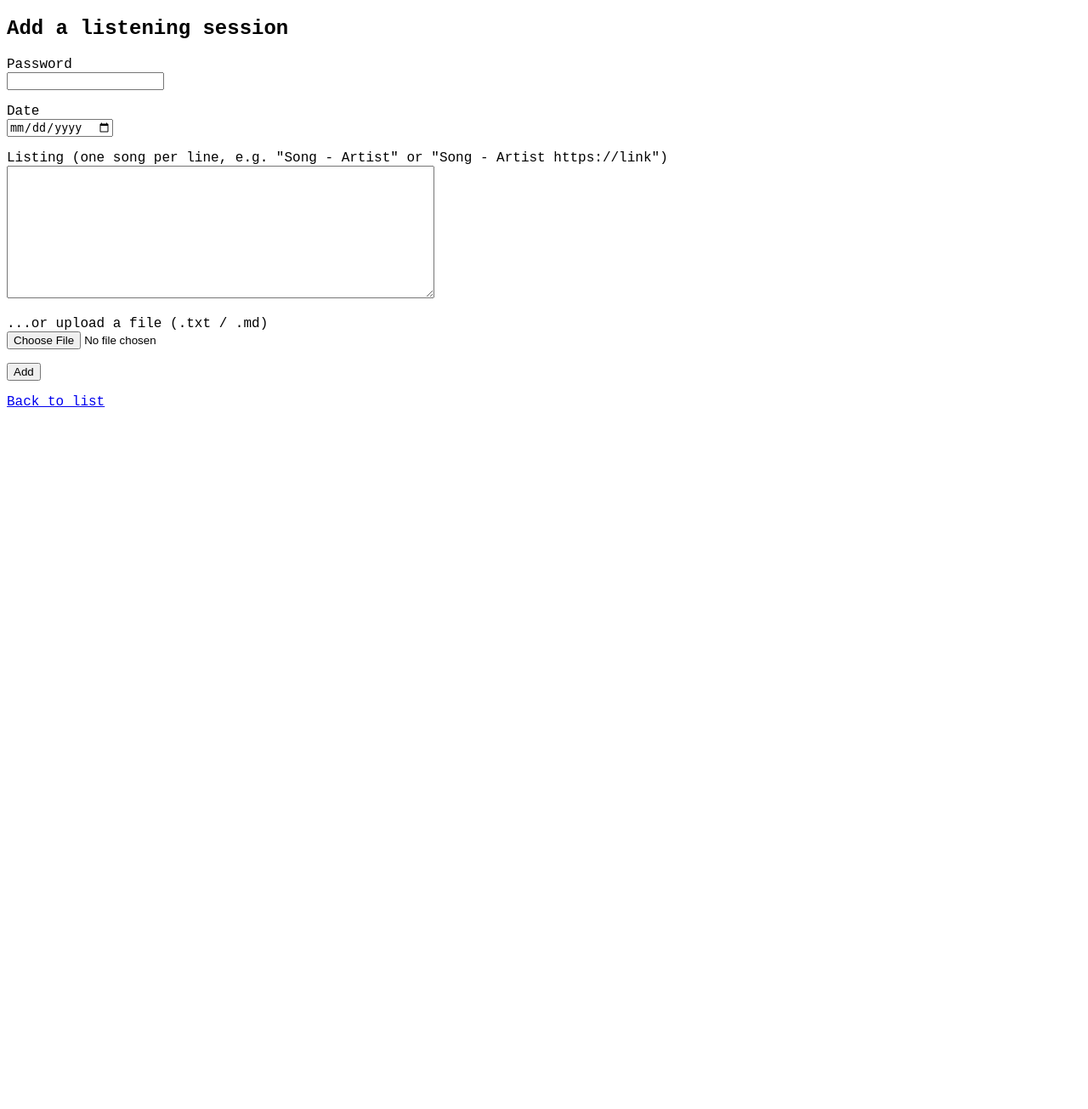
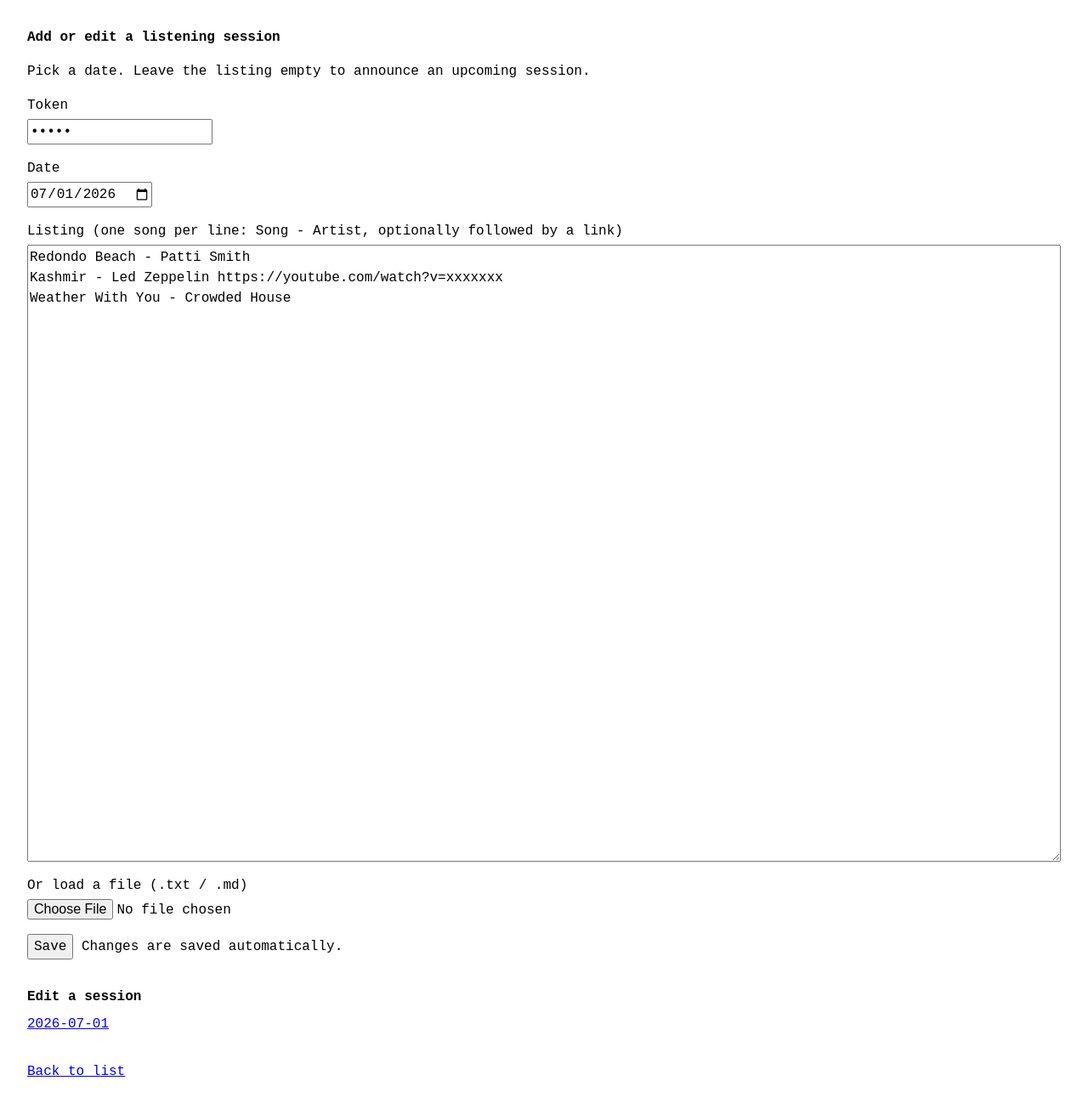
Before and after one commit to mandymozart/palazzo-listening, a PHP site: page /add.php?date=2026-07-01 in a window 1280 px wide. Shown: the whole page at 85% size. Before the commit the page ends 479 px from the top, so only its background shows below. Run offline with PHP 8.4, Linux system fonts and the light colour scheme.

Commit message:
Add token, autosave, editing and upcoming sessions; tidy spacing and lists
- Rename password to token, remembered in localStorage
- Autosave the listing while typing; bigger textarea
- Edit past sessions; empty listing announces an upcoming date
- Even font sizes, no list bullets, consistent padding

```diff
--- a/add.php
+++ b/add.php
@@ -1,27 +1,23 @@
-<?php require __DIR__ . '/lib.php'; ?>
-<!DOCTYPE html>
-<html lang="en">
-<head>
-<meta charset="UTF-8">
-<title>Add Listening Session</title>
-<link rel="stylesheet" href="style.css">
-</head>
-<body>
+<?php
+require __DIR__ . '/lib.php';
 
-<?php
+function field($name) {
+    return is_string($_POST[$name] ?? null) ? $_POST[$name] : '';
+}
+
 $errors = [];
-$success = false;
+$saved = false;
+$posting = $_SERVER['REQUEST_METHOD'] === 'POST';
 
-if ($_SERVER['REQUEST_METHOD'] === 'POST') {
-    $password = $_POST['password'] ?? '';
-    $date = $_POST['date'] ?? '';
-    $listing = trim($_POST['listing'] ?? '');
+if ($posting) {
+    $date = field('date');
+    $listing = str_replace(["\r\n", "\r"], "\n", field('listing'));
 
-    if ($password !== PASSWORD) {
-        $errors[] = 'Incorrect password.';
+    if (TOKEN === '' || !hash_equals(TOKEN, field('token'))) {
+        $errors[] = 'Incorrect token.';
     }
 
-    if (!preg_match('/^\d{4}-\d{2}-\d{2}$/', $date)) {
+    if (!isValidDate($date)) {
         $errors[] = 'Please choose a valid date.';
     }
 
@@ -30,32 +26,53 @@ if ($_SERVER['REQUEST_METHOD'] === 'POST') {
         if (!in_array($ext, ['txt', 'md'])) {
             $errors[] = 'Uploaded file must be .txt or .md.';
         } elseif ($_FILES['file']['error'] === UPLOAD_ERR_OK) {
-            $listing = trim(file_get_contents($_FILES['file']['tmp_name']));
+            $listing = str_replace(["\r\n", "\r"], "\n", file_get_contents($_FILES['file']['tmp_name']));
         } else {
             $errors[] = 'File upload failed.';
         }
     }
 
-    if ($listing === '') {
-        $errors[] = 'Please provide a listing, either pasted or as a file.';
-    } elseif (!validateListing($listing)) {
-        $errors[] = 'Listing is not in the expected format. Each line must be "Song - Artist", optionally followed by a link.';
+    if (!$errors) {
+        saveListing($date, $listing);
+        $saved = true;
     }
 
-    if (empty($errors)) {
-        file_put_contents(DATA_DIR . '/' . $date . '.txt', $listing . "\n");
-        $success = true;
+    // Autosave requests from the page's JavaScript only need a short answer.
+    if (isset($_POST['ajax'])) {
+        header('Content-Type: text/plain; charset=utf-8');
+        if ($errors) {
+            http_response_code(400);
+        }
+        echo $errors ? 'Not saved: ' . implode(' ', $errors) : 'Saved';
+        exit;
     }
+} else {
+    $date = $_GET['date'] ?? '';
+    if (!is_string($date) || !isValidDate($date)) {
+        $date = date('Y-m-d');
+    }
+    $listing = loadListing($date);
 }
 ?>
+<!DOCTYPE html>
+<html lang="en">
+<head>
+<meta charset="UTF-8">
+<meta name="viewport" content="width=device-width, initial-scale=1">
+<title>Add or Edit Listening Session</title>
+<link rel="stylesheet" href="style.css">
+</head>
+<body>
 
-<h2>Add a listening session</h2>
+<h2>Add or edit a listening session</h2>
 
-<?php if ($success): ?>
-<p>Session added. <a href="index.php">Back to list</a></p>
-<?php else: ?>
+<p>Pick a date. Leave the listing empty to announce an upcoming session.</p>
 
-<?php if (!empty($errors)): ?>
+<?php if ($saved): ?>
+<p>Saved.</p>
+<?php endif; ?>
+
+<?php if ($errors): ?>
 <ul>
 <?php foreach ($errors as $error): ?>
 <li><?= htmlspecialchars($error) ?></li>
@@ -63,33 +80,108 @@ if ($_SERVER['REQUEST_METHOD'] === 'POST') {
 </ul>
 <?php endif; ?>
 
-<form method="post" enctype="multipart/form-data">
+<form id="form" method="post" enctype="multipart/form-data">
+<label>Token
+<input type="password" name="token" value="<?= htmlspecialchars($posting ? field('token') : 'admin') ?>" required autocomplete="off"></label>
+<label>Date
+<input type="date" name="date" value="<?= htmlspecialchars(isValidDate($date) ? $date : '') ?>" required></label>
+<label>Listing (one song per line: Song - Artist, optionally followed by a link)
+<textarea name="listing" rows="30" cols="80"><?= htmlspecialchars($listing) ?></textarea></label>
+<label>Or load a file (.txt / .md)
+<input type="file" name="file" accept=".txt,.md"></label>
 <p>
-<label>Password<br>
-<input type="password" name="password" required></label>
-</p>
-<p>
-<label>Date<br>
-<input type="date" name="date" required></label>
-</p>
-<p>
-<label>Listing (one song per line, e.g. "Song - Artist" or "Song - Artist https://link")<br>
-<textarea name="listing" rows="10" cols="60"></textarea></label>
-</p>
-<p>
-<label>...or upload a file (.txt / .md)<br>
-<input type="file" name="file" accept=".txt,.md"></label>
-</p>
-<p>
-<button type="submit">Add</button>
+<button type="submit">Save</button>
+<span id="status">Changes are saved automatically.</span>
 </p>
 </form>
 
+<h2>Edit a session</h2>
+<ul>
+<?php foreach (listSessions() as $file): $d = basename($file, '.txt'); ?>
+<?php if (isValidDate($d)): ?>
+<li><a href="add.php?date=<?= htmlspecialchars($d) ?>"><?= htmlspecialchars($d) ?></a></li>
 <?php endif; ?>
+<?php endforeach; ?>
+</ul>
 
 <footer>
 <a href="index.php">Back to list</a>
 </footer>
 
+<script>
+const form = document.getElementById('form');
+const token = form.elements.token;
+const date = form.elements.date;
+const listing = form.elements.listing;
+const file = form.elements.file;
+const note = document.getElementById('status');
+
+// The token is remembered in this browser so autosave can run without asking.
+try { token.value = localStorage.getItem('token') || token.value; } catch (e) {}
+token.addEventListener('input', () => {
+    try { localStorage.setItem('token', token.value); } catch (e) {}
+});
+
+let timer;
+let latest = 0;
+
+function save() {
+    clearTimeout(timer);
+    if (!date.value) {
+        note.textContent = 'Pick a date to save.';
+        return;
+    }
+
+    const request = ++latest;
+    const data = new FormData();
+    data.set('ajax', '1');
+    data.set('token', token.value);
+    data.set('date', date.value);
+    data.set('listing', listing.value);
+
+    note.textContent = 'Saving...';
+    fetch('add.php', { method: 'POST', body: data })
+        .then(response => response.text().then(text => ({ ok: response.ok, text })))
+        .then(result => {
+            if (request !== latest) return;
+            note.textContent = result.ok ? 'Saved ' + new Date().toLocaleTimeString() : result.text;
+        })
+        .catch(() => {
+            if (request === latest) note.textContent = 'Not saved: connection problem.';
+        });
+}
+
+listing.addEventListener('input', () => {
+    clearTimeout(timer);
+    note.textContent = 'Typing...';
+    timer = setTimeout(save, 800);
+});
+
+form.addEventListener('submit', event => {
+    event.preventDefault();
+    save();
+});
+
+// Choosing a file fills the listing, which is then saved like typed text.
+file.addEventListener('change', async () => {
+    if (!file.files[0]) return;
+    listing.value = await file.files[0].text();
+    file.value = '';
+    save();
+});
+
+// Choosing another date opens that session. The short delay avoids jumping
+// away while a date is still being typed.
+let dateTimer;
+date.addEventListener('change', () => {
+    clearTimeout(dateTimer);
+    dateTimer = setTimeout(() => {
+        if (/^20\d\d-\d\d-\d\d$/.test(date.value)) {
+            location.href = 'add.php?date=' + date.value;
+        }
+    }, 800);
+});
+</script>
+
 </body>
 </html>
--- a/lib.php
+++ b/lib.php
@@ -5,14 +5,30 @@ define('DATA_DIR', __DIR__ . '/data');
 if (file_exists(__DIR__ . '/config.php')) {
     require __DIR__ . '/config.php';
 }
-if (!defined('PASSWORD')) {
-    define('PASSWORD', 'admin');
+if (!defined('TOKEN')) {
+    define('TOKEN', 'admin');
 }
 
 function listSessions() {
     $files = glob(DATA_DIR . '/*.txt');
     rsort($files);
     return $files;
+}
+
+function isValidDate($date) {
+    $d = DateTime::createFromFormat('Y-m-d', $date);
+    return $d && $d->format('Y-m-d') === $date && $d->format('Y') >= 2000;
+}
+
+function loadListing($date) {
+    $file = DATA_DIR . '/' . $date . '.txt';
+    return is_file($file) ? rtrim(file_get_contents($file)) : '';
+}
+
+function saveListing($date, $listing) {
+    $listing = trim($listing);
+    $content = $listing === '' ? '' : $listing . "\n";
+    file_put_contents(DATA_DIR . '/' . $date . '.txt', $content, LOCK_EX);
 }
 
 function parseLine($line) {
@@ -28,14 +44,3 @@ function parseLine($line) {
 
     return ['text' => $text, 'url' => $url];
 }
-
-function validateListing($content) {
-    $lines = preg_split('/\r\n|\r|\n/', trim($content));
-    $lines = array_filter($lines, fn($l) => trim($l) !== '');
-
-    if (empty($lines)) {
-        return false;
-    }
-
-    return true;
-}
--- a/style.css
+++ b/style.css
@@ -1,3 +1,44 @@
 body {
     font-family: 'Courier New', Courier, monospace;
+    font-size: 16px;
+    line-height: 1.5;
+    margin: 2rem;
 }
+
+h2 {
+    font-size: 1em;
+    margin: 2rem 0 0.5rem;
+}
+
+ul {
+    list-style: none;
+    margin: 0;
+    padding: 0;
+}
+
+footer {
+    margin-top: 2rem;
+}
+
+label {
+    display: block;
+    margin-bottom: 1rem;
+}
+
+input,
+textarea,
+button {
+    font: inherit;
+}
+
+input,
+textarea {
+    display: block;
+    margin-top: 0.25rem;
+    box-sizing: border-box;
+    max-width: 100%;
+}
+
+textarea {
+    width: 100%;
+}
```
Also changed, not shown: index.php (+11 -7 lines), .github/workflows/deploy.yml, README.md.
